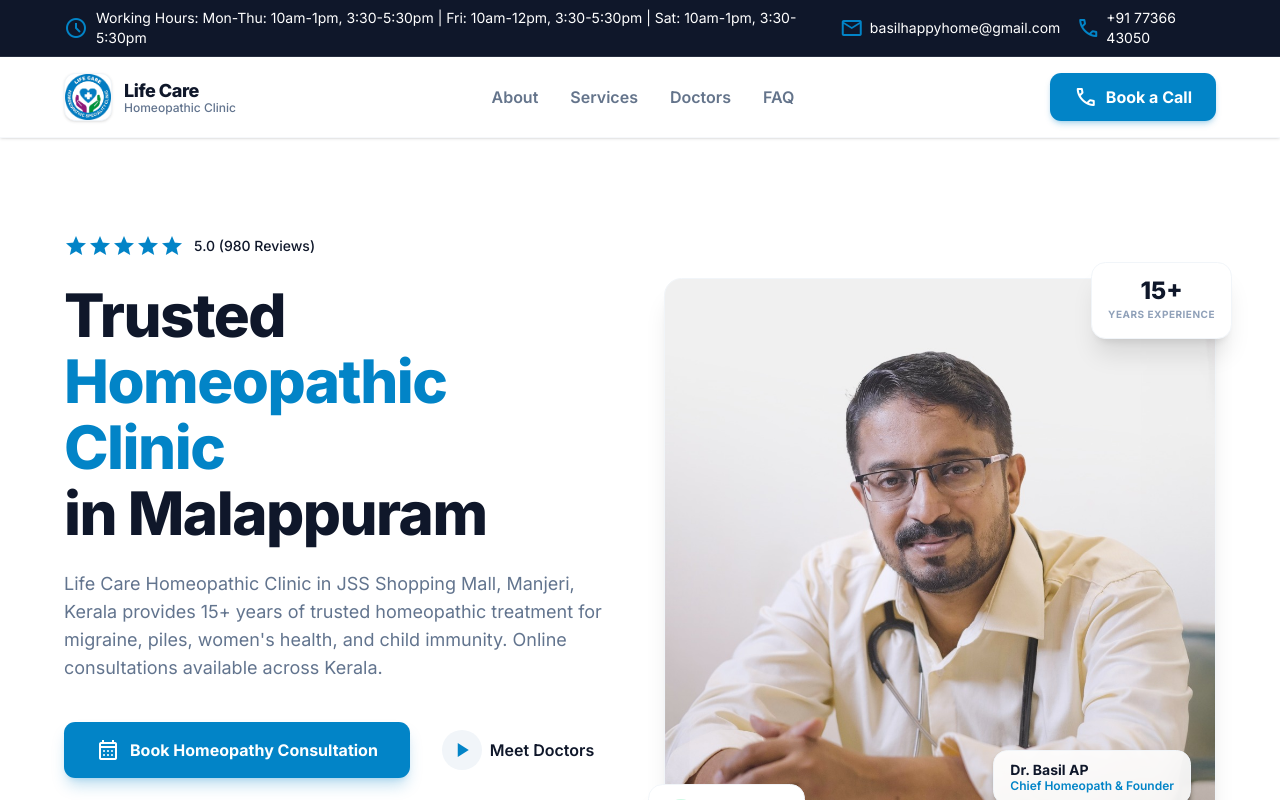
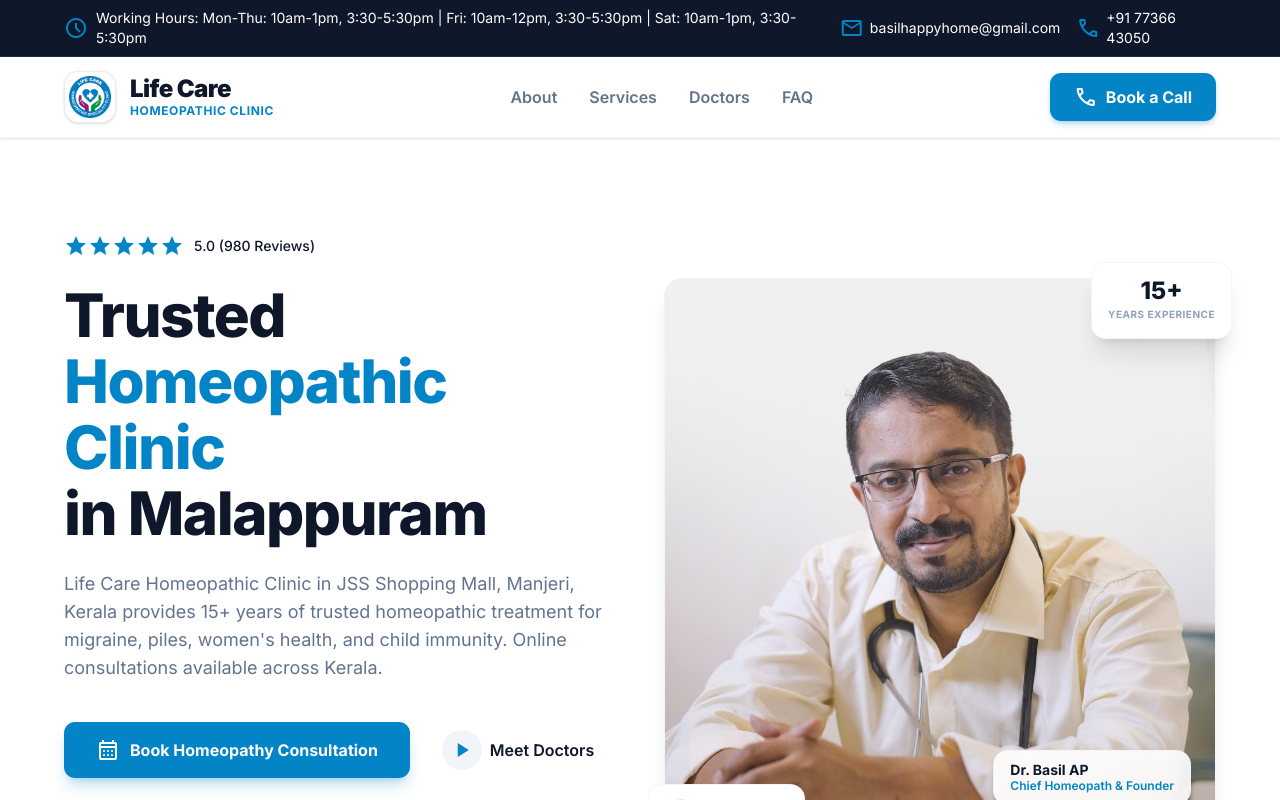
Before and after one commit to raneem-km/LifeCare, a Next.js app: page / in a window 1280 px wide. Shown: the top 800 px of the page. Built offline with nearby package versions, Linux system fonts and the light colour scheme; no server answers; the database is empty.

Commit message:
Upgrade clinic brand typography and logo alignment in Navbar and Footer for clean, catchment-ready header layout

```diff
--- a/src/components/Footer.tsx
+++ b/src/components/Footer.tsx
@@ -21,15 +21,15 @@
     <footer className="bg-slate-50 border-t border-slate-200 full-width print:hidden">
       <div className="grid grid-cols-1 md:grid-cols-4 gap-gutter px-margin-mobile md:px-margin-desktop py-12 max-w-7xl mx-auto">
         <div className="space-y-4">
-          <div className="flex items-center gap-3">
-            <div className="w-12 h-12 rounded-xl overflow-hidden shadow-sm border border-slate-200 bg-white flex items-center justify-center relative">
-              <Image src="/images/logo.png" alt="Life Care Logo" fill className="object-contain" />
+          <div className="flex items-center gap-3.5">
+            <div className="w-[52px] h-[52px] rounded-2xl overflow-hidden shadow-sm border border-slate-200/80 bg-white flex items-center justify-center relative flex-shrink-0">
+              <Image src="/images/logo.png" alt="Life Care Logo" fill sizes="52px" className="object-contain p-1" />
             </div>
-            <div className="flex flex-col">
-              <span className="font-display-lg text-lg font-extrabold text-secondary tracking-tight leading-tight">
+            <div className="flex flex-col justify-center">
+              <span className="font-display-lg text-xl md:text-2xl font-black text-slate-900 tracking-tight leading-none mb-1">
                 Life Care
               </span>
-              <span className="text-xs text-slate-500 font-medium leading-none">
+              <span className="text-[11px] md:text-xs text-primary font-bold uppercase tracking-wider leading-none">
                 Homeopathic Clinic
               </span>
             </div>
--- a/src/components/Navbar.tsx
+++ b/src/components/Navbar.tsx
@@ -37,15 +37,15 @@
       <header className="w-full relative z-50 bg-white/95 glass-nav border-b border-outline-variant/30 shadow-sm transition-all duration-300">
         <div className="flex justify-between items-center w-full px-margin-mobile md:px-margin-desktop h-20 max-w-7xl mx-auto">
           {/* Brand/Logo */}
-          <Link href="/" className="flex items-center gap-3 hover:opacity-95 transition-opacity group">
-            <div className="w-12 h-12 rounded-xl overflow-hidden shadow-sm border border-slate-100 bg-white flex items-center justify-center relative">
-              <Image src="/images/logo.png" alt="Life Care Logo" fill sizes="48px" className="object-contain" priority />
+          <Link href="/" className="flex items-center gap-3.5 hover:opacity-95 transition-opacity group">
+            <div className="w-[52px] h-[52px] rounded-2xl overflow-hidden shadow-sm border border-slate-200/80 bg-white flex items-center justify-center relative flex-shrink-0 group-hover:shadow-md transition-shadow">
+              <Image src="/images/logo.png" alt="Life Care Logo" fill sizes="52px" className="object-contain p-1" priority />
             </div>
-            <div className="flex flex-col">
-              <span className="font-display-lg text-lg font-extrabold text-secondary tracking-tight leading-tight">
+            <div className="flex flex-col justify-center">
+              <span className="font-display-lg text-xl md:text-2xl font-black text-slate-900 tracking-tight leading-none mb-1">
                 Life Care
               </span>
-              <span className="text-xs text-slate-500 font-medium leading-none">
+              <span className="text-[11px] md:text-xs text-primary font-bold uppercase tracking-wider leading-none">
                 Homeopathic Clinic
               </span>
             </div>
```
